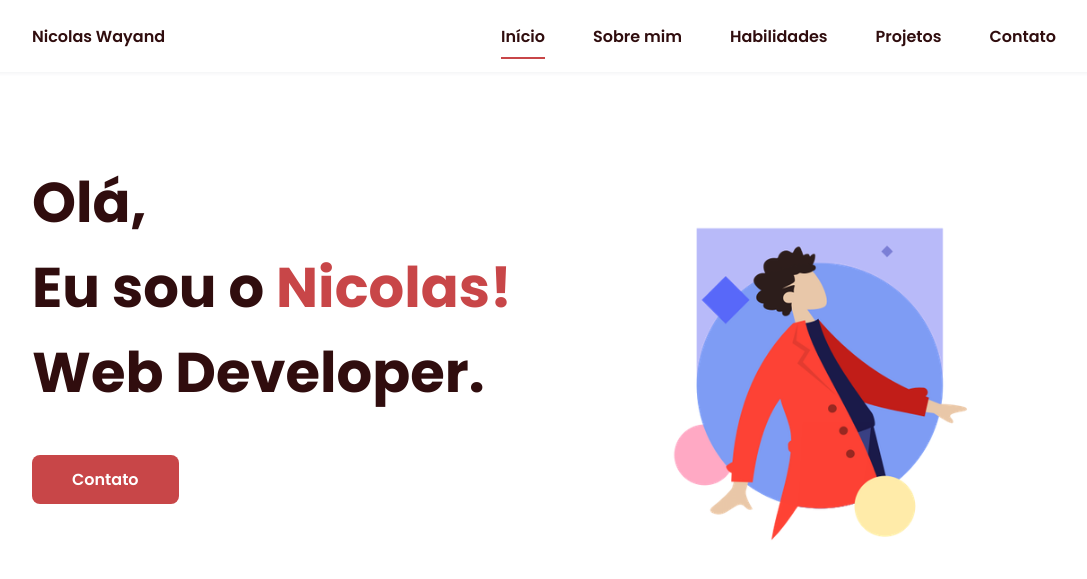
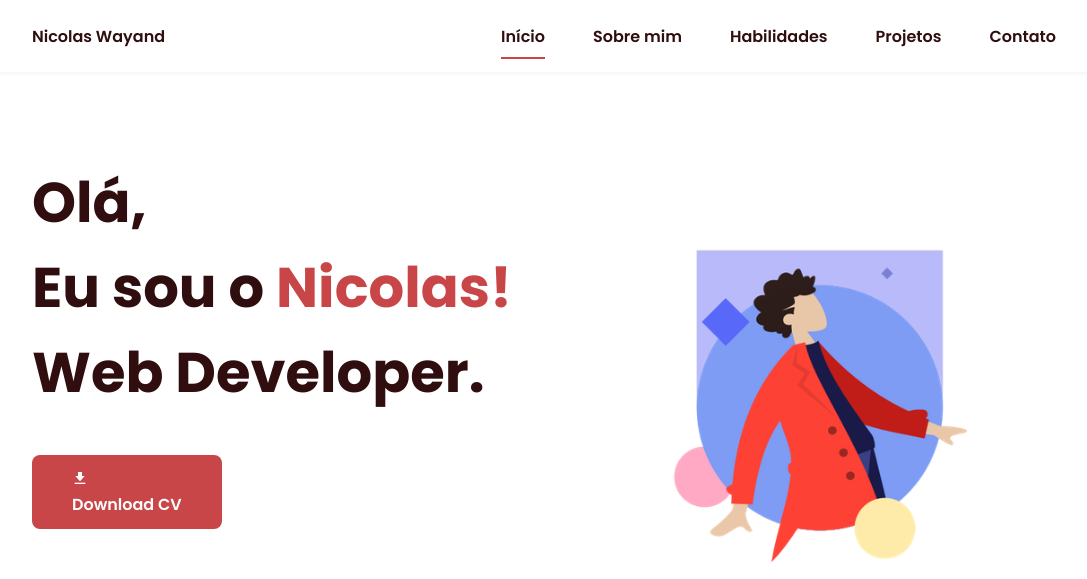
Before and after one commit to nicolasecurity/Portfolio, a website: page index.html in a window 1280 px wide. Shown: the top 579 px of the page, without its empty margins (96-1183 px from the left). Drawn offline with nearby package versions, Linux system fonts and the light colour scheme.

Commit message:
Adicionando botão para fazer download do currículo

```diff
--- a/index.html
+++ b/index.html
@@ -42,8 +42,14 @@
                 <div class="home__data">
                     <h1 class="home__title">Olá,<br>Eu sou o <span class="home__title-color">Nicolas!</span><br>Web Developer.</h1>
 
-                    <a href="#" class="button">Contato</a>
-                </div>
+			<div class="downloadcv">
+			    <a href="assets/docs/Portfolio.pdf" class="button" download>
+				<i class='bx bxs-download'>
+				</i>
+				<p> Download CV</p>
+			    </a>
+			</div>
+			</div>
 
                 <div class="home__social">
                     <a href="https://www.linkedin.com/in/securityn1colas/" class="home__social-icon"><i class='bx bxl-linkedin'></i></a>
```
